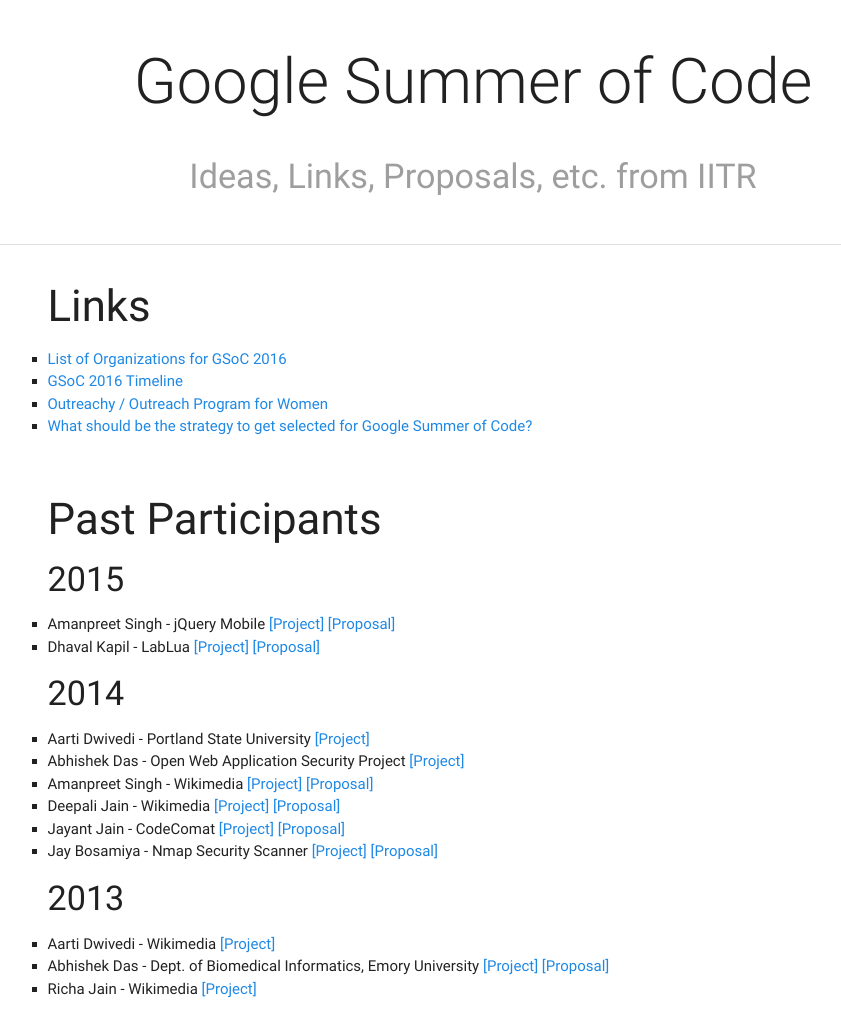
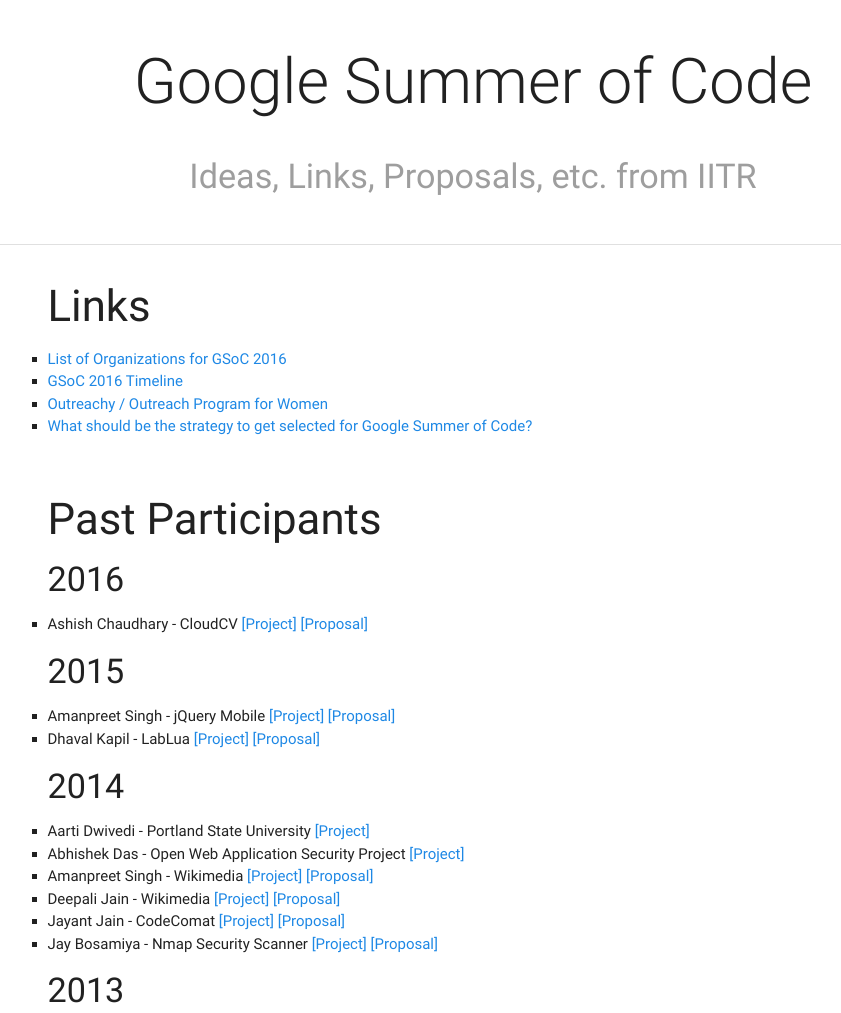
Before and after one commit to sdslabs/gsoc, a plain HTML site: page index.html in a window 1280 px wide. Shown: the top 1013 px of the page, without its empty margins (167-1008 px from the left). Drawn offline with nearby package versions, Linux system fonts and the light colour scheme.

Commit message:
Add 2016 proposals - Ashish

```diff
--- a/index.html
+++ b/index.html
@@ -51,6 +51,14 @@
                 <div class="row">
                     <div class="col s12">
                         <h3>Past Participants</h3>
+                        <h4>2016</h4>
+                        <ul>
+                            <li>
+                                Ashish Chaudhary - CloudCV
+                                <a href="https://summerofcode.withgoogle.com/archive/2016/projects/5040066812444672/">[Project]</a>
+                                <a href="https://goo.gl/1CIvod">[Proposal]</a>
+                            </li>
+                        </ul>
                         <h4>2015</h4>
                         <ul>
                             <li>
```
